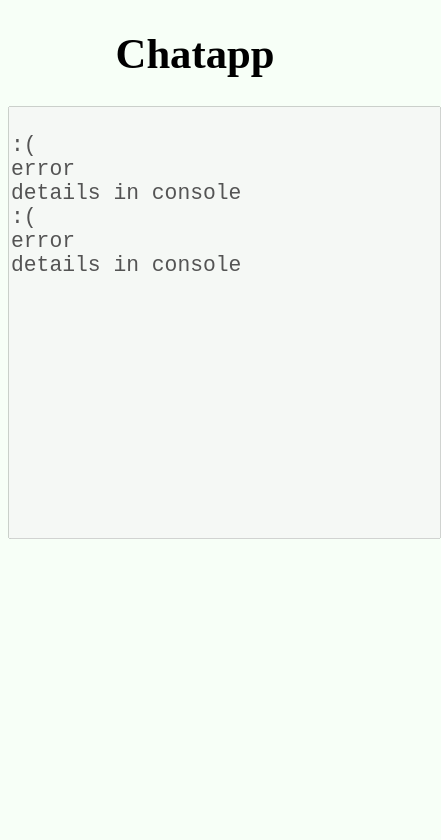
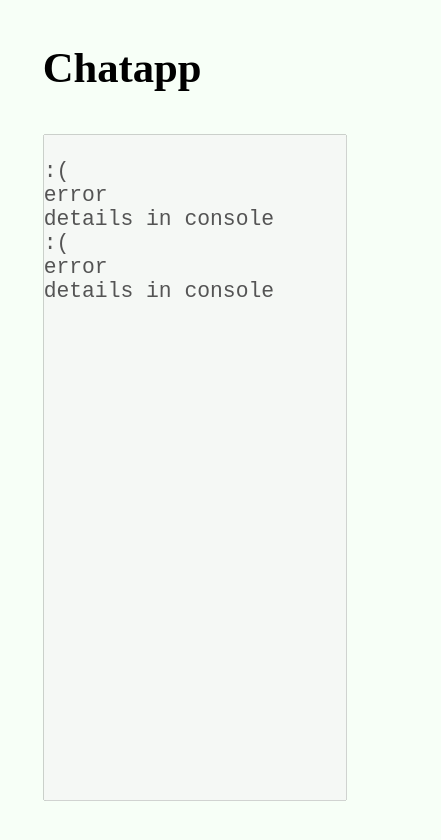
Before and after one commit to Ariakenom/chatapp, a plain HTML site: page static/index.html in a window 390 px wide. Shown: the whole page, 441 px wide, since content can reach past the window. Drawn offline with Linux system fonts and the light colour scheme.

Commit message:
more responsive layout

```diff
--- a/static/index.html
+++ b/static/index.html
@@ -6,10 +6,12 @@
 </head>
 <link rel="stylesheet" type="text/css" href="main.css"/>
 <body>
-    <h1>Chatapp</h1>
-
-    <textarea id="chatbox" spellcheck="false"></textarea>
-
+    <div id="flexbox_div">
+        <div> <!-- spacer --> </div>
+        <h1 id="header">Chatapp</h1>
+        <textarea id="chatbox" spellcheck="false"></textarea>
+        <div> <!-- spacer --> </div>
+    </div>
     <script src="main.js"></script>
 </body>
 </html>
--- a/static/main.css
+++ b/static/main.css
@@ -1,15 +1,33 @@
-html
+body
 {
+    /* body height is set in js */
+    margin: 0px;
+    padding: 0px;
     font-size:16pt;
-    display: block;
-    text-align: center;
     background-color: #f7fff7;
+    display: flex;
+}
+#flexbox_div
+{
+    height: 100%;
+    width: 100%;
+    display: flex;
+    flex-direction: column;
+    gap: 2em;
+    padding: 0em 2em 0em 2em;
+}
+#header
+{
+    margin: 0;
+    padding: 0;
 }
 #chatbox
 {
-    height:20rem;
-    width:20rem;
-    font-size:1rem;
+
+    margin: 0;
+    padding: 0;
+    flex-grow: 1;
+    font-size:1em;
     resize: none;
     overflow: hidden;
 }
--- a/static/main.js
+++ b/static/main.js
@@ -75,6 +75,12 @@ window.addEventListener("DOMContentLoaded", () => {
     chatbox.onfocus = (event) => {
         chatbox.setSelectionRange(chatbox.value.length, chatbox.value.length);
     };
+
+    // using height relative to viewport seems broken in css, but we can set it in js
+    document.body.style.height = window.innerHeight*1 + "px";
+    window.onresize = (event) => {
+        document.body.style.height = window.innerHeight*1 + "px";
+    };
 });
 
 // Chrome: The focus event fires before the cursor is placed,
```
